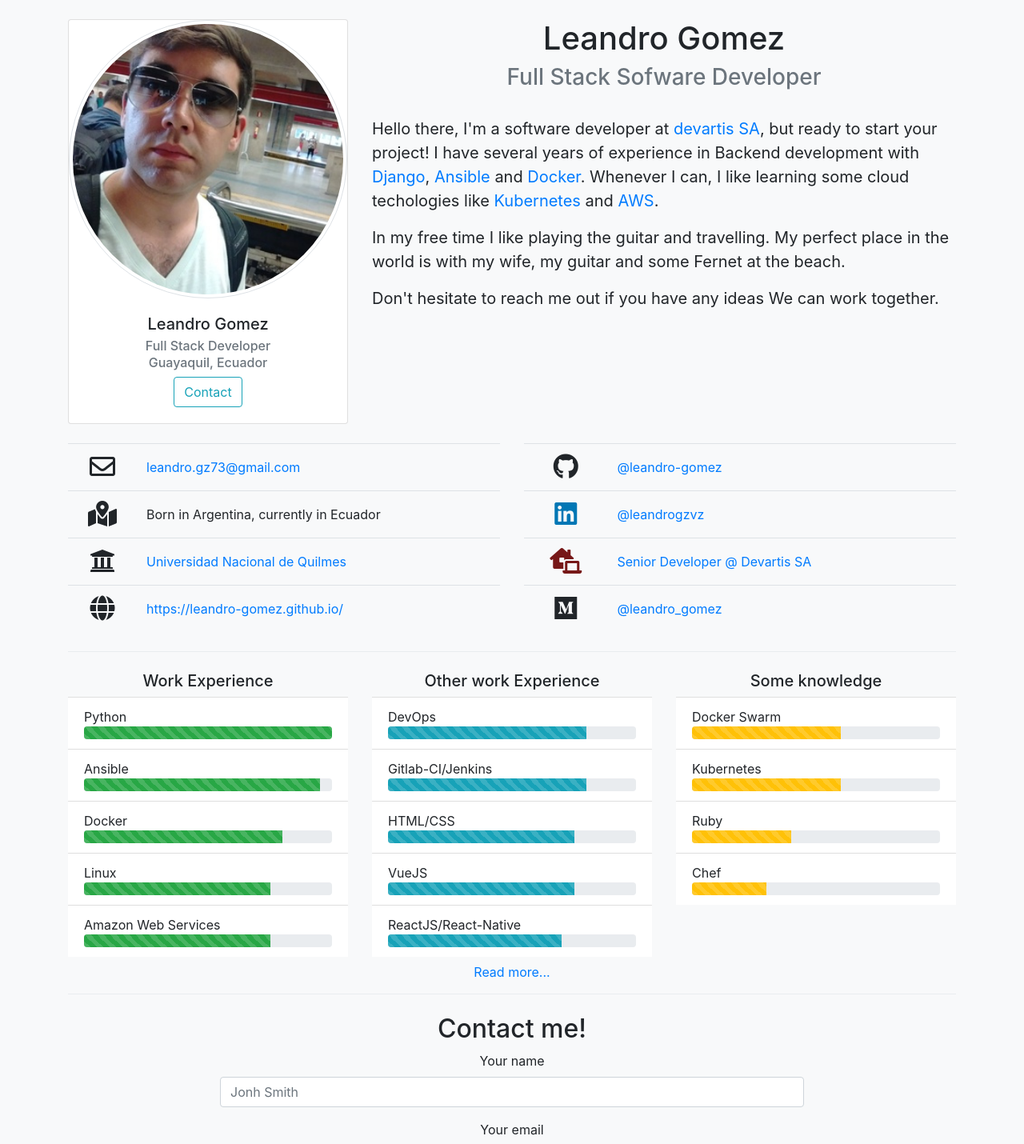
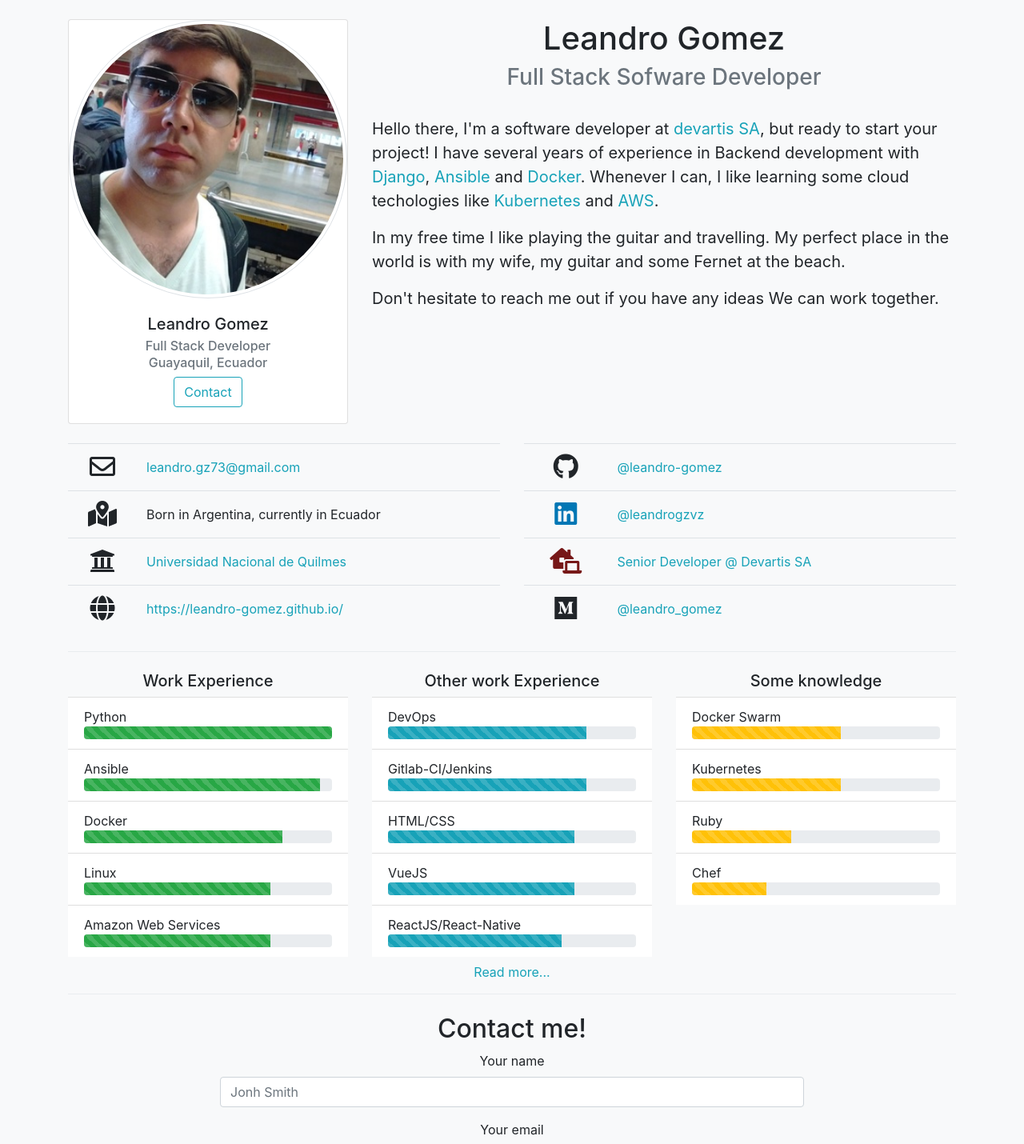
Before and after one commit to leandro-gomez/leandro-gomez.github.io, a Vue app: page /#/ in a window 1280 px wide. Shown: the top 1430 px of the page at 80% size. Built offline with nearby package versions, Linux system fonts and the light colour scheme.

Commit message:
Change colors

```diff
--- a/src/components/PersonalInformationList.vue
+++ b/src/components/PersonalInformationList.vue
@@ -5,7 +5,7 @@
         <tr v-for="info in personalInformation" :key="personalInformation.indexOf(info)">
           <td :style="info.style" class="text-center" scope="row"><i v-if="info.icon" :class="info.icon"></i>{{info.title}}</td>
           <td class="align-middle">
-            <a v-if="info.href" :href="info.href" target="__blank">{{info.text}}</a>
+            <a class="text-info" v-if="info.href" :href="info.href" target="__blank">{{info.text}}</a>
             <span v-if="!info.href">{{info.text}}</span>
           </td>
         </tr>
--- a/src/components/PresentationCard.vue
+++ b/src/components/PresentationCard.vue
@@ -7,9 +7,9 @@
     <br/>
     <span style="font-size: 20px;">
       <p>
-        Hello there, I'm a software developer at <a target="__blank" href="https://devartis.com/">devartis SA</a>, but ready to start your project!
-        I have several years of experience in Backend development with <a href="https://www.djangoproject.com/" target="__blank">Django</a>, <a href="https://www.ansible.com/" target="__blank">Ansible</a> and <a href="https://www.docker.com/" target="__blank">Docker</a>.
-        Whenever I can, I like learning some cloud techologies like <a href="https://kubernetes.io/" target="__blank">Kubernetes</a> and <a href="https://aws.amazon.com/" target="__blank">AWS</a>.
+        Hello there, I'm a software developer at <a class="text-info" target="__blank" href="https://devartis.com/">devartis SA</a>, but ready to start your project!
+        I have several years of experience in Backend development with <a class="text-info" href="https://www.djangoproject.com/" target="__blank">Django</a>, <a class="text-info" href="https://www.ansible.com/" target="__blank">Ansible</a> and <a class="text-info" href="https://www.docker.com/" target="__blank">Docker</a>.
+        Whenever I can, I like learning some cloud techologies like <a class="text-info" href="https://kubernetes.io/" target="__blank">Kubernetes</a> and <a class="text-info" href="https://aws.amazon.com/" target="__blank">AWS</a>.
       </p>
       <p>
         In my free time I like playing the guitar and travelling.
--- a/src/components/Skills.vue
+++ b/src/components/Skills.vue
@@ -4,8 +4,8 @@
     <SkillList :skills="secondSkills" title="Other work Experience" progress-class="bg-info"/>
     <SkillList :skills="someKnowledge" title="Some knowledge" progress-class="bg-warning"/>
     <div class="col text-center">
-      <button v-show="!showSkillGroupsDescriptions" type="button" class="btn btn-link" @click="toogleSkillGroupsDesctions">Read more...</button>
-      <button v-show="showSkillGroupsDescriptions" type="button" class="btn btn-link" @click="toogleSkillGroupsDesctions">Read less...</button>
+      <button v-show="!showSkillGroupsDescriptions" type="button" class="btn btn-link text-info" @click="toogleSkillGroupsDesctions">Read more...</button>
+      <button v-show="showSkillGroupsDescriptions" type="button" class="btn btn-link text-info" @click="toogleSkillGroupsDesctions">Read less...</button>
       <transition name="fade">
         <span v-show="showSkillGroupsDescriptions">
           <SkillListDescription title="Work Experience" >
```
